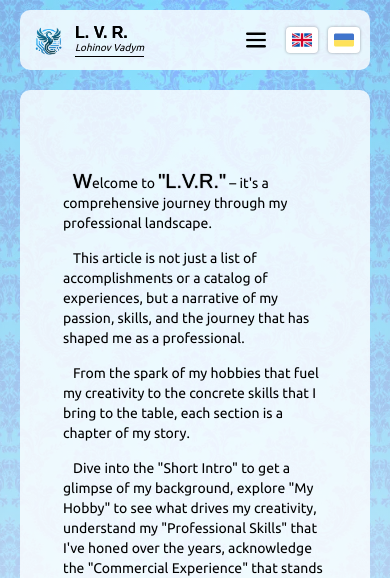
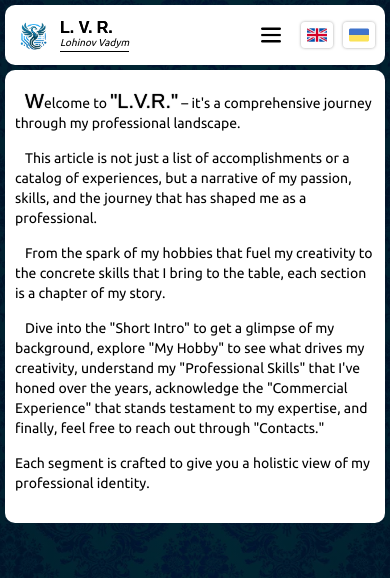
Before and after one commit to Lagun123420/myCV_VLR, a plain HTML site: page index.html in a window 390 px wide. Shown: the top 578 px of the page. Drawn offline with nearby package versions, Linux system fonts and the light colour scheme; no server answers; a script that the page names is missing; a web font is replaced by a local one.

Commit message:
fixed UI

```diff
--- a/scriptLang.js
+++ b/scriptLang.js
@@ -1,6 +1,6 @@
 i18next.init(
   {
-    lng: "uk",
+    lng: "en",
     debug: false,
     resources: {
       en: {
@@ -254,4 +254,4 @@ function updateLanguageButtons(currentLng) {
   currentBtnLang.classList.add("active");
 }
 
-changeLng("uk");
+changeLng("en");
--- a/style.css
+++ b/style.css
@@ -15,6 +15,7 @@ html {
 body {
   --sb-track-color: #0600aabf;
   --sb-thumb-color: #02006b29;
+  --background-color: rgb(255, 255, 255);
   --sb-size: 0px;
   scrollbar-color: var(--sb-thumb-color) var(--sb-track-color);
 }
@@ -34,7 +35,7 @@ body::-webkit-scrollbar-thumb {
 }
 
 .layout {
-  background: linear-gradient(rgba(255, 255, 255, 0.5), rgba(255, 255, 255, 0.8)), url(./sources/background/26543270.webp);
+  background: linear-gradient(rgba(0, 0, 0, 0.8), rgba(0, 0, 0, 0.8)), url(./sources/background/26543270.webp);
   background-position: center;
   background-repeat: no-repeat;
   background-size: cover;
@@ -84,12 +85,17 @@ body::-webkit-scrollbar-thumb {
   position: relative;
   overflow: hidden;
 }
+@media screen and (max-width: 450px) {
+  .header {
+    padding: 5px;
+  }
+}
 .header .header-wrapper {
   display: flex;
   flex-direction: row;
   width: 100%;
   padding: 10px;
-  background: rgba(255, 255, 255, 0.8);
+  background-color: var(--background-color);
   border-radius: 10px;
   position: relative;
   right: -130%;
@@ -298,7 +304,7 @@ body::-webkit-scrollbar-thumb {
 }
 .header .header-wrapper .actions .button {
   cursor: pointer;
-  background-color: #fff;
+  background-color: rgba(255, 255, 255, 0.5);
   border: none;
   padding: 3px 6px;
   display: flex;
@@ -406,8 +412,8 @@ body::-webkit-scrollbar-thumb {
   animation: elementActive 1200ms ease-out 900ms 1 normal forwards;
   overflow-y: hidden;
   overflow-y: hidden;
-  padding: 10px;
-  background: rgba(255, 255, 255, 0.8);
+  padding: 10px 10px 20px;
+  background: var(--background-color);
   border-radius: 10px;
   position: relative;
   min-height: 300px;
@@ -540,7 +546,7 @@ body::-webkit-scrollbar-thumb {
 .main .main-wrapper.active .slide.active .container .text-wrapper .container-items .item {
   box-shadow: 3px 3px 6px 0 rgba(0, 0, 0, 0.3568627451);
   padding: 10px 15px;
-  background-color: #fff;
+  background-color: rgba(255, 255, 255, 0.4509803922);
   border-radius: 8px;
   position: relative;
 }
@@ -640,7 +646,7 @@ body::-webkit-scrollbar-thumb {
 }
 @media screen and (max-width: 850px) {
   .main .main-wrapper.active .slide.active .container {
-    flex-direction: column-reverse;
+    flex-direction: column;
     justify-content: center;
   }
   .main .main-wrapper.active .slide.active .container .text-wrapper {
@@ -654,5 +660,19 @@ body::-webkit-scrollbar-thumb {
     margin: 0 auto;
   }
 }
+@media screen and (max-width: 450px) {
+  .main {
+    padding: 0 5px 5px;
+  }
+  .main .main-wrapper.active .slide.active .title-bg {
+    margin: 5px;
+  }
+  .main .main-wrapper.active .slide.active .container {
+    gap: 10px;
+  }
+  .main .main-wrapper.active .slide.active .container .text-wrapper {
+    width: 100%;
+  }
+}
 
 /*# sourceMappingURL=style.css.map */
```
